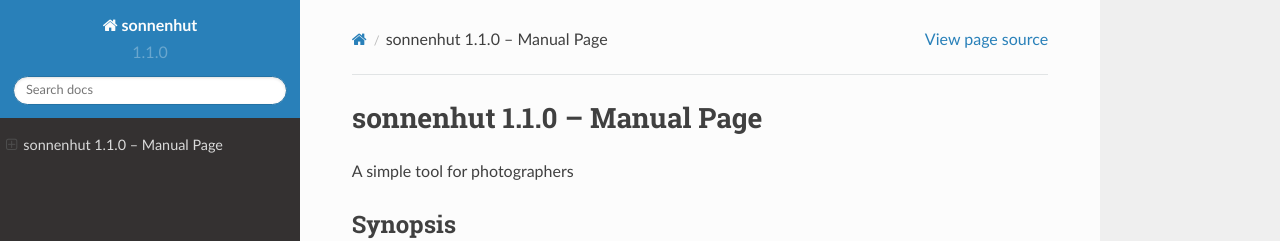
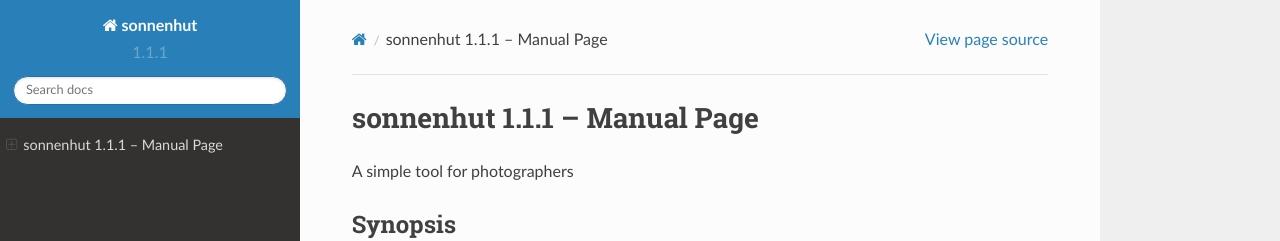
Before and after one commit to dmpop/sonnenhut, a Sphinx documentation site: the page built from docs/sonnenhut.rst, in a window 1280 px wide. Shown: the top 241 px of the page. Built offline with Sphinx 7.4.7 and the Read the Docs theme 2.0.0, drawn with Linux system fonts in a browser that asks for light colours.

Commit message:
Bump version: 1.1.0 → 1.1.1

```diff
--- a/README.rst
+++ b/README.rst
@@ -1,4 +1,4 @@
-Sonnenhut 1.1.0
+Sonnenhut 1.1.1
 ===============
 
 A simple Python script for photographers that displays basic information such
--- a/docs/conf.py
+++ b/docs/conf.py
@@ -18,7 +18,7 @@ project = 'sonnenhut'
 year = '2017'
 author = 'Dmitri Popov'
 copyright = '{0}, {1}'.format(year, author)
-version = release = '1.1.0'
+version = release = '1.1.1'
 
 pygments_style = 'trac'
 templates_path = ['.']
--- a/setup.py
+++ b/setup.py
@@ -19,7 +19,7 @@ def requires(filename):
     return modules
 
 setup(name='sonnenhut',
-      version='1.1.0',
+      version='1.1.1',
       description='A simple tool for photographers',
       author='Dmitri Popov',
       author_email='dpopov@suse.de',
```
Also changed, not shown: .bumpversion.cfg, 1 other file.
